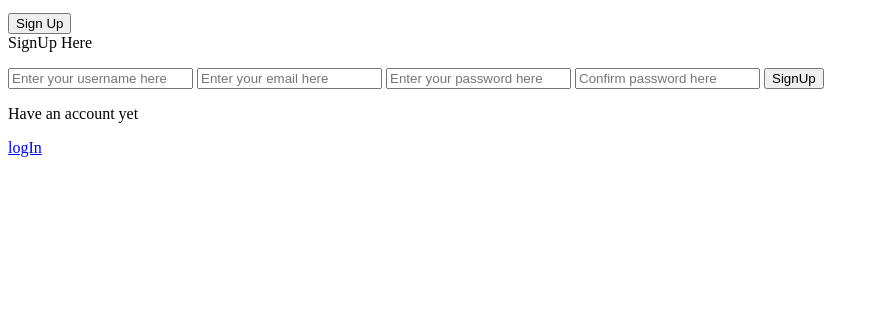
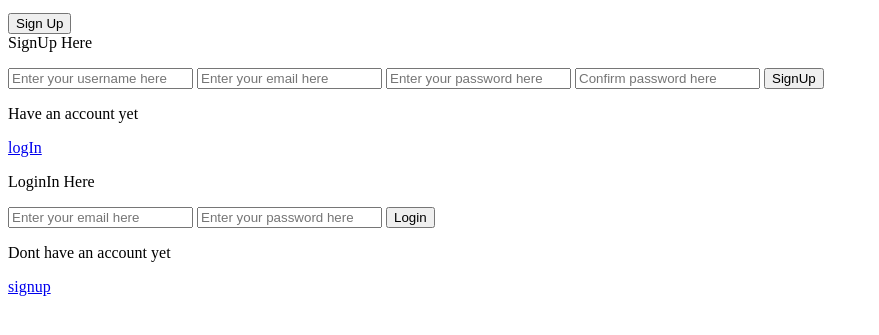
Before and after one commit to Danny-ot/vacationWebsite, a plain HTML site: page src/index.html in a window 1280 px wide. Shown: the part 305-640 px from the top of the page, without its empty margins (0-879 px from the left). Drawn offline with Linux system fonts and the light colour scheme.

Commit message:
Create the login form

```diff
--- a/src/index.html
+++ b/src/index.html
@@ -65,6 +65,28 @@
                         <p class="h6"><a href="#" class="sign-in-btn">logIn</a></p>
                     </div>
 
+                    <!-- Log In -->
+                    <div class="col-md-5 signup p-4 text-center" id="log-in">
+                        <div class="signup-here w-100 text-center bg-white py-2 h5">
+                            LoginIn Here
+                        </div>
+                        <form class="sign-form" id="login-form">
+                            <p class="error-message" id="login-error"></p>
+                            <input class="mt-4"type="email" placeholder="Enter your email here" id="signin-email">
+                            <input class="mt-4"type="password" placeholder="Enter your password here" id="signin-password">
+                            <button class="mt-3">Login</button>
+                        </form>
+
+                        <p class="text-white pt-3">Dont have an account yet</p>
+                        <p class="h6"><a href="#" class="sign-up-btn">signup</a></p>
+                    </div>
+                </div>
+
+            </div>
+
+        </div>
+
+
 
 </body>
 
```
